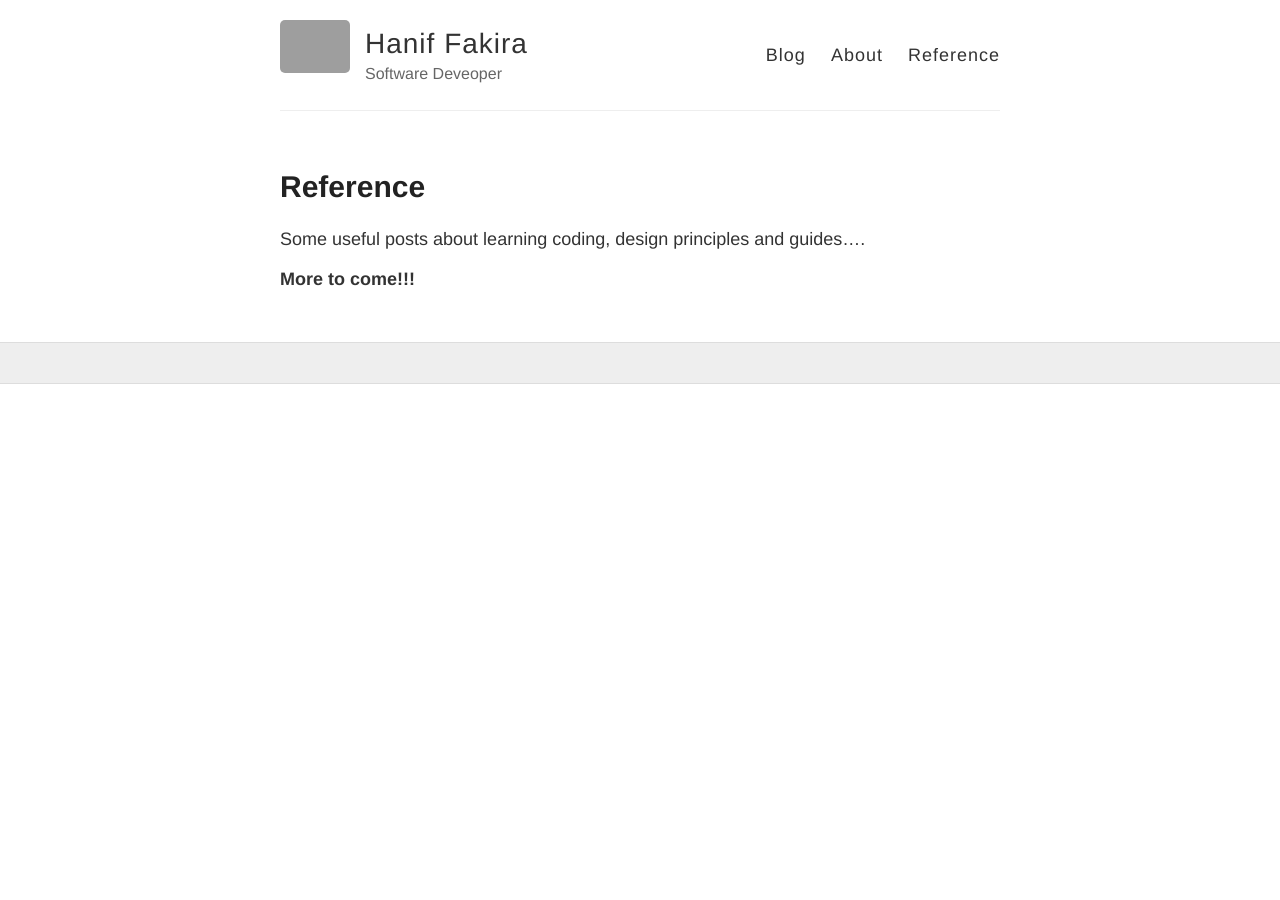
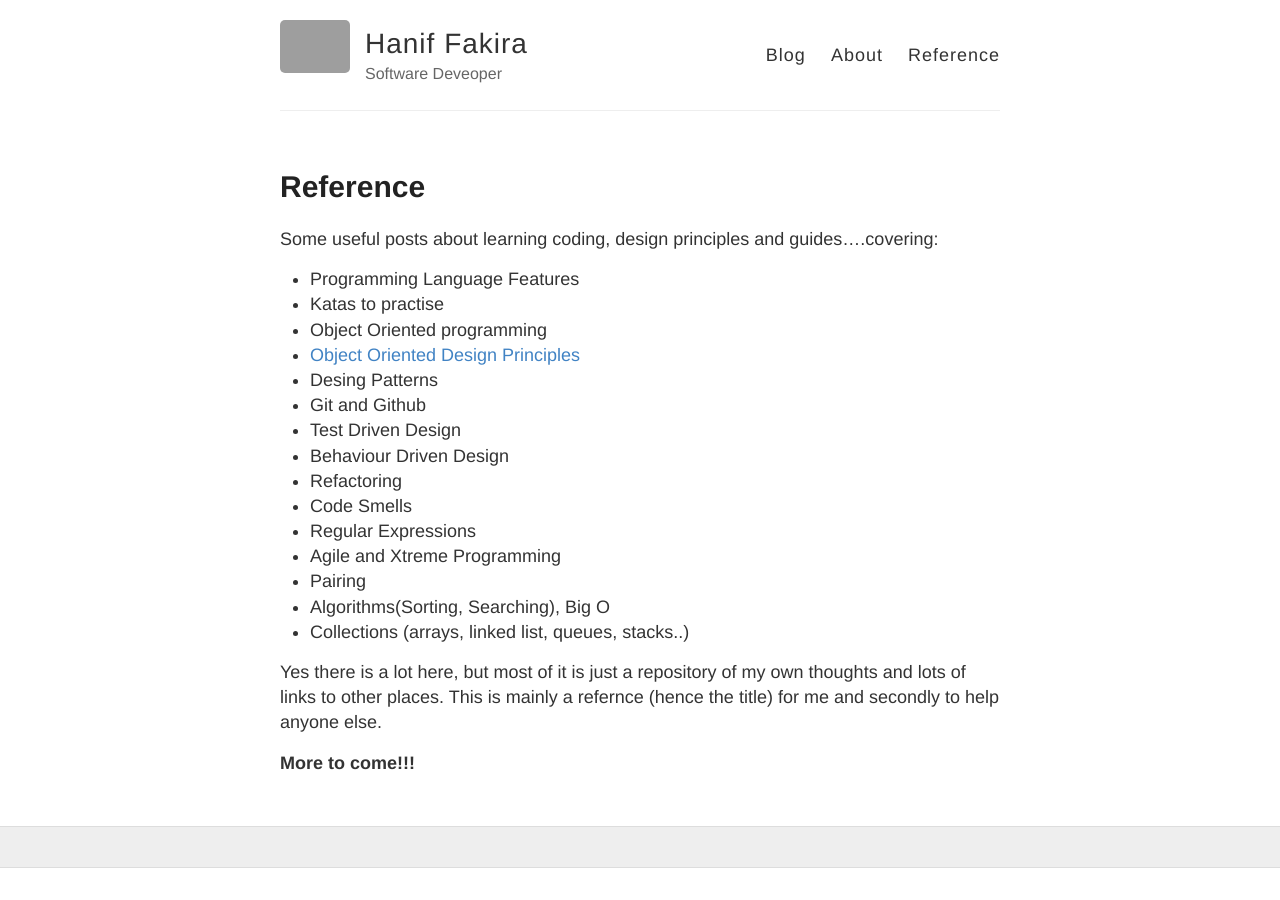
Before and after one commit to hanfak/hanfak.github.io, a Jekyll site: the page built from reference.md, in a window 1280 px wide. Built offline with Jekyll 4.4.1, drawn with Linux system fonts in a browser that asks for light colours; grey boxes are pictures that could not be loaded.

Commit message:
design principles, reference page

```diff
--- a/reference.md
+++ b/reference.md
@@ -4,6 +4,24 @@ title: Reference
 permalink: /reference/
 ---
 
-Some useful posts about learning coding, design principles and guides....
+Some useful posts about learning coding, design principles and guides....covering:
+
+- Programming Language Features
+- Katas to practise
+- Object Oriented programming
+- [Object Oriented Design Principles](/List-of-design-principles/)
+- Desing Patterns
+- Git and Github
+- Test Driven Design
+- Behaviour Driven Design
+- Refactoring
+- Code Smells
+- Regular Expressions
+- Agile and Xtreme Programming
+- Pairing
+- Algorithms(Sorting, Searching), Big O
+- Collections (arrays, linked list, queues, stacks..)
+
+Yes there is a lot here, but most of it is just a repository of my own thoughts and lots of links to other places. This is mainly a refernce (hence the title) for me and secondly to help anyone else.
 
 **More to come!!!**
```
Also changed, not shown: _posts/2016-11-15-List-of-design-principles.md (added, +41 -0 lines).
